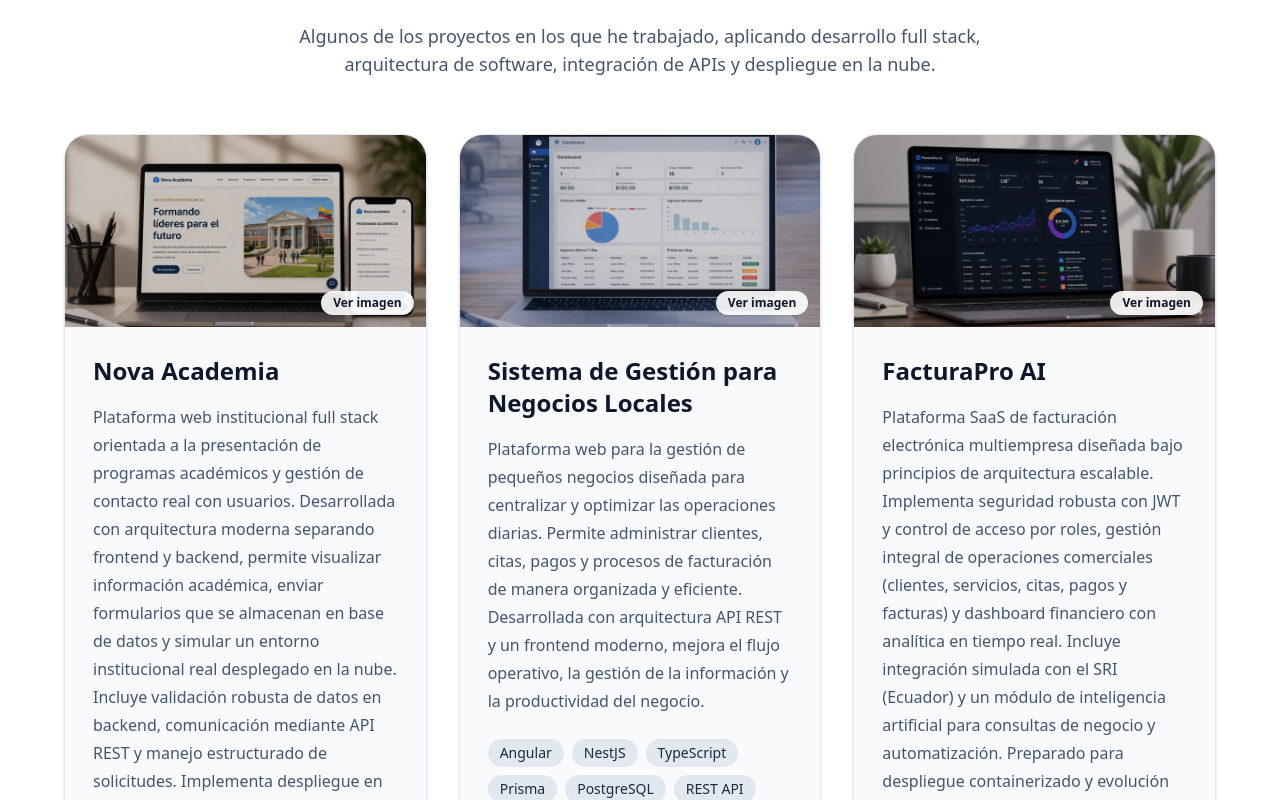
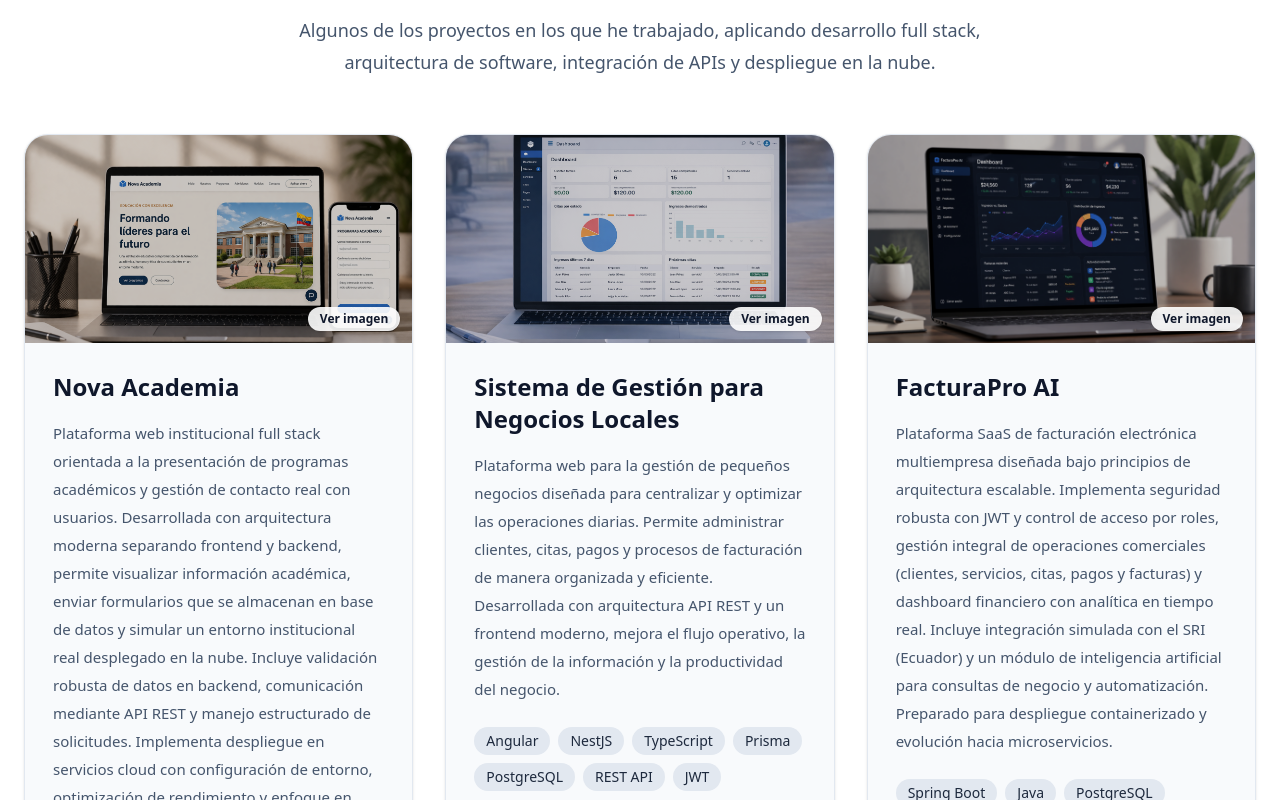
Before and after one commit to RafaelAvilaAlv/portafolio-rafa, a Next.js app: page / in a window 1280 px wide. Shown: the part 2180-2980 px from the top of the page. Built offline with nearby package versions, Linux system fonts and the light colour scheme.

Commit message:
commit - actualizacion

```diff
--- a/src/components/Projects.tsx
+++ b/src/components/Projects.tsx
@@ -14,6 +14,7 @@ const projects = [
     github: "#",
     demo: "https://nova-academia-web.vercel.app/",
   },
+
   {
     title: "Sistema de Gestión para Negocios Locales",
     image: "/negocios.png",
@@ -26,11 +27,12 @@ const projects = [
       "Prisma",
       "PostgreSQL",
       "REST API",
-    "JWT"
+      "JWT",
     ],
     github: "https://github.com/RafaelAvilaAlv/gccifrontend.git",
     demo: "https://gccifrontend-2anm.vercel.app",
   },
+
   {
     title: "FacturaPro AI",
     image: "/imgfactura.png",
@@ -46,11 +48,12 @@ const projects = [
       "Chart.js",
       "OpenAI API",
       "Swagger",
-    "Docker (ready)"
+      "Docker (ready)",
     ],
     github: "https://github.com/TU_REPO",
     demo: "https://factura-pro-front.vercel.app/login",
   },
+
   {
     title: "UniversityScoreAPI",
     image: "/prediccion.png",
@@ -61,11 +64,14 @@ const projects = [
       "Spring Boot",
       "JWT",
       "MySQL",
-    "REST API"
+      "REST API",
     ],
-  github: "https://github.com/RafaelAvilaAlv/UniversityScoreApiFront.git",
-  demo: "https://university-score-api-front-pi.vercel.app/login",
+    github:
+      "https://github.com/RafaelAvilaAlv/UniversityScoreApiFront.git",
+    demo:
+      "https://university-score-api-front-pi.vercel.app/login",
   },
+
   {
     title: "StudentStay",
     image: "/studentstay.png",
@@ -78,11 +84,11 @@ const projects = [
       "Angular",
       "TypeScript",
       "JWT",
-    "OpenAI API"
+      "OpenAI API",
     ],
     github: "https://github.com/RafaelAvilaAlv/StudentStayWEB.git",
     demo: "https://studentstay-demo.vercel.app",
-}
+  },
 ];
 
 export default function Projects() {
@@ -99,39 +105,46 @@ export default function Projects() {
     };
 
     window.addEventListener("keydown", onKeyDown);
+
     return () => window.removeEventListener("keydown", onKeyDown);
   }, []);
 
   return (
     <>
-      <section id="proyectos" className="bg-white py-24 px-6 scroll-mt-32">
+      <section
+        id="proyectos"
+        className="min-h-screen bg-white py-24 px-4 sm:px-6 scroll-mt-32 overflow-x-hidden"
+      >
         <motion.div
-          className="max-w-6xl mx-auto"
+          className="max-w-7xl mx-auto"
           initial={{ opacity: 0, y: 40 }}
           whileInView={{ opacity: 1, y: 0 }}
           viewport={{ once: true, amount: 0.2 }}
           transition={{ duration: 0.8 }}
         >
-          <h2 className="text-4xl md:text-6xl font-extrabold text-center uppercase tracking-widest text-slate-900 mb-12">
+          <h2 className="text-4xl md:text-6xl font-extrabold text-center uppercase tracking-widest text-slate-900 mb-10">
             Proyectos
           </h2>
 
-          <p className="text-center text-slate-600 text-lg max-w-3xl mx-auto mb-14">
-            Algunos de los proyectos en los que he trabajado, aplicando desarrollo
-            full stack, arquitectura de software, integración de APIs y despliegue
-            en la nube.
+          <p className="text-center text-slate-600 text-base md:text-lg max-w-3xl mx-auto mb-14 leading-8">
+            Algunos de los proyectos en los que he trabajado, aplicando
+            desarrollo full stack, arquitectura de software, integración de APIs
+            y despliegue en la nube.
           </p>
 
-          <div className="grid md:grid-cols-2 xl:grid-cols-3 gap-8">
+          <div className="grid grid-cols-1 md:grid-cols-2 xl:grid-cols-3 gap-8">
             {projects.map((project, index) => (
               <motion.article
                 key={project.title}
                 initial={{ opacity: 0, y: 35 }}
                 whileInView={{ opacity: 1, y: 0 }}
                 viewport={{ once: true }}
-                transition={{ duration: 0.45, delay: index * 0.12 }}
+                transition={{
+                  duration: 0.45,
+                  delay: index * 0.12,
+                }}
                 whileHover={{ y: -8, scale: 1.02 }}
-                className="rounded-3xl border border-slate-200 bg-slate-50 shadow-sm hover:shadow-lg transition overflow-hidden"
+                className="flex flex-col rounded-3xl border border-slate-200 bg-slate-50 shadow-sm hover:shadow-lg transition overflow-hidden"
               >
                 <button
                   type="button"
@@ -141,7 +154,7 @@ export default function Projects() {
                       alt: project.title,
                     })
                   }
-                  className="relative block w-full h-48 cursor-zoom-in focus:outline-none focus:ring-2 focus:ring-slate-400"
+                  className="relative block w-full h-52 cursor-zoom-in focus:outline-none focus:ring-2 focus:ring-slate-400"
                   aria-label={`Ampliar imagen de ${project.title}`}
                 >
                   <Image
@@ -150,18 +163,20 @@ export default function Projects() {
                     fill
                     className="object-cover transition-transform duration-300 hover:scale-105"
                   />
+
                   <div className="absolute inset-0 bg-black/20 hover:bg-black/10 transition" />
+
                   <div className="absolute bottom-3 right-3 rounded-full bg-white/90 px-3 py-1 text-xs font-semibold text-slate-900 shadow">
                     Ver imagen
                   </div>
                 </button>
 
-                <div className="p-7">
+                <div className="flex flex-col flex-1 p-7">
                   <h3 className="text-2xl font-bold text-slate-900 mb-4">
                     {project.title}
                   </h3>
 
-                  <p className="text-slate-600 leading-7 mb-6">
+                  <p className="text-slate-600 leading-7 mb-6 text-[15px]">
                     {project.description}
                   </p>
 
@@ -176,7 +191,7 @@ export default function Projects() {
                     ))}
                   </div>
 
-                  <div className="flex gap-3">
+                  <div className="flex gap-3 mt-auto">
                     <a
                       href={project.github}
                       target="_blank"
```
Lines whose indentation alone changed are shown as unchanged.
